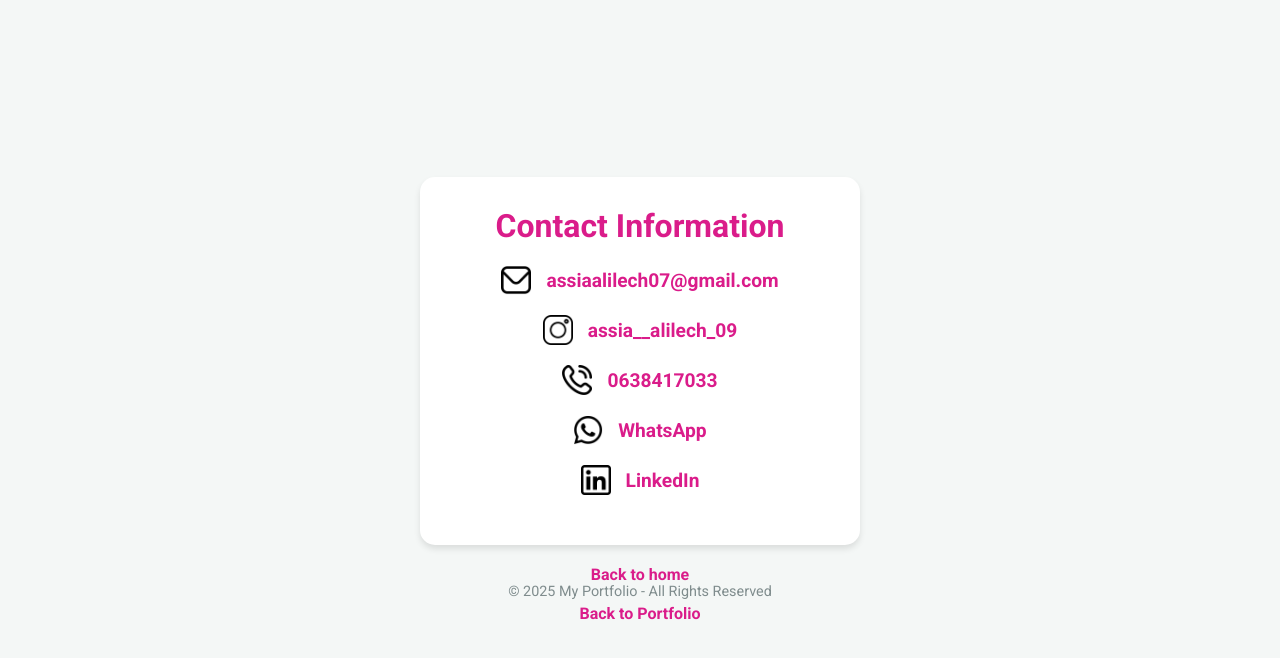
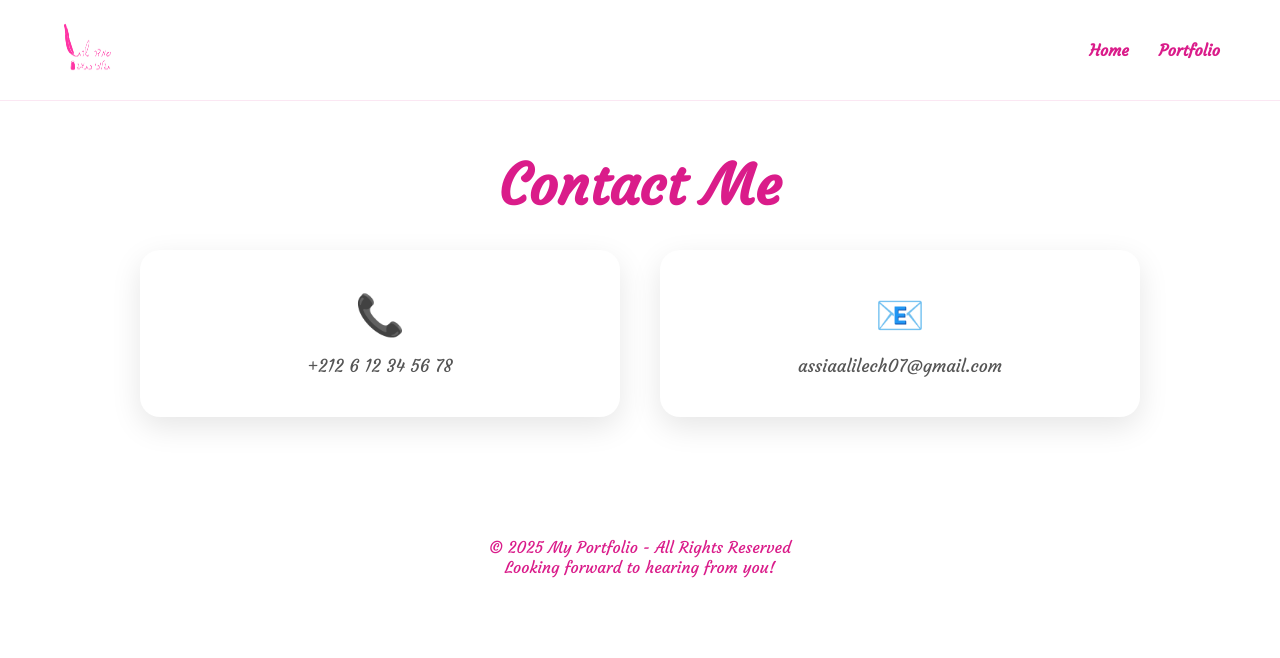
Before and after one commit to alilechassia/Assia-portfolio, a plain HTML site: page contact.html in a window 1280 px wide. Drawn offline with Linux system fonts and the light colour scheme.

Commit message:
Update contact.html

```diff
--- a/contact.html
+++ b/contact.html
@@ -1,160 +1,162 @@
 <!DOCTYPE html>
 <html lang="en">
 <head>
-    <meta charset="UTF-8">
-    <meta name="viewport" content="width=device-width, initial-scale=1.0">
-    <link rel="shortcut icon" href="img/logo.webp"/>
-    <title>Contact Information</title>
+  <meta charset="UTF-8" />
+  <meta name="viewport" content="width=device-width, initial-scale=1.0" />
+  <link rel="shortcut icon" href="img/logo.webp" />
+  <title>Contact - Modern Portfolio</title>
   <style>
-        @import url('https://fonts.googleapis.com/css2?family=Roboto:wght@400;700&display=swap');
+    @import url('https://fonts.googleapis.com/css2?family=Anton&family=Courgette&display=swap');
 
-        /* Global Styles */
-        body {
-            background-color: #f4f7f6; /* Soft light gray */
-            font-family: 'Roboto', sans-serif;
+    * {
       margin: 0;
       padding: 0;
+      box-sizing: border-box;
+    }
+
+    body {
+      background-color: #fff;
+      font-family: 'Courgette', cursive;
+    }
+
+    .header {
+      position: fixed;
+      top: 0;
+      left: 0;
+      right: 0;
+      background: #fff;
+      border-bottom: 1px solid rgba(218, 28, 138, 0.1);
+      padding: 20px 0;
+      z-index: 1000;
+    }
+
+    .header-content {
+      max-width: 1200px;
+      margin: 0 auto;
+      padding: 0 20px;
       display: flex;
-            flex-direction: column;
+      justify-content: space-between;
       align-items: center;
-            justify-content: center;
-            min-height: 100vh;
+    }
+
+    .logo {
+      width: 60px;
+      height: 60px;
+      border-radius: 15px;
+    }
+
+    .nav-links {
+      display: flex;
+      gap: 30px;
+    }
+
+    .nav-links a {
+      color: rgb(218, 28, 138);
+      text-decoration: none;
+      font-weight: 600;
+      position: relative;
+    }
+
+    .nav-links a::after {
+      content: '';
+      position: absolute;
+      bottom: -5px;
+      left: 0;
+      width: 0;
+      height: 2px;
+      background: rgb(218, 28, 138);
+      transition: width 0.3s ease;
+    }
+
+    .nav-links a:hover::after {
+      width: 100%;
+    }
+
+    .contact {
+      padding: 150px 20px 80px;
       text-align: center;
     }
 
-        .container {
-            background-color: #fff; /* White card */
-            padding: 30px 20px;
-            border-radius: 15px;
-            box-shadow: 0 4px 6px rgba(0, 0, 0, 0.1); /* Subtle shadow */
-            width: 90%;
-            max-width: 400px;
+    .section-title {
+      font-size: clamp(2.5rem, 5vw, 3.5rem);
+      color: rgb(218, 28, 138);
+      margin-bottom: 30px;
+      font-weight: 700;
     }
 
-        .header {
-            font-size: 2rem;
-            color: rgb(218, 28, 138); /* Pink */
-            margin-bottom: 20px;
-            font-weight: bold;
+    .contact-grid {
+      display: flex;
+      justify-content: center;
+      gap: 40px;
+      flex-wrap: wrap;
+      max-width: 1000px;
+      margin: 0 auto;
     }
 
-        .contact-item {
-            margin: 20px 0;
-            display: flex;
-            align-items: center;
-            justify-content: center;
-            gap: 15px;
+    .contact-card {
+      background: white;
+      padding: 40px;
+      border-radius: 20px;
+      box-shadow: 0 10px 30px rgba(0, 0, 0, 0.1);
+      flex: 1 1 300px;
+      transition: transform 0.3s ease;
     }
 
-        .contact-item img {
-            width: 30px;
-            height: 30px;
+    .contact-card:hover {
+      transform: translateY(-5px);
+      box-shadow: 0 20px 40px rgba(218, 28, 138, 0.15);
     }
 
-        .contact-item a {
-            color: rgb(218, 28, 138); /* Pink */
-            font-size: 1.2rem;
-            font-weight: bold;
-            text-decoration: none;
+    .contact-icon {
+      font-size: 2.5rem;
+      color: rgb(218, 28, 138);
+      margin-bottom: 15px;
     }
 
-        .contact-item a:hover {
-            color: rgb(218, 28, 138); /* Darker pink */
-            text-decoration: underline;
+    .contact-info {
+      font-size: 1.1rem;
+      color: #555;
+      font-weight: 500;
     }
 
-        .back-link {
-            display: inline-block;
-            color: rgb(218, 28, 138); /* Pink */
-            font-size: 1rem;
-            font-weight: bold;
-            text-decoration: none;
-            transition: color 0.3s ease;
-            margin-top: 20px; /* Adjusted margin */
-        }
-
-        .back-link:hover {
-            text-decoration: underline;
-        }
-
-        footer {
-            font-size: 0.9rem;
-            color: #7f8c8d; /* Subtle gray for footer text */
-            position: absolute;
-            left: 50%;
-            transform: translateX(-50%);
-            bottom: 200px; /* Adjusted footer position */
-        }
-        @media (max-width: 768px) {
-            .container {
-                width: 80%;
-            }
-            .contact-item img {
-                width: 25px;
-                height: 25px;
-            }
-
-            .contact-item a {
-                font-size: 1rem;
-            }
-
-            footer {
-                font-size: 0.8rem;
-            }
-        }
-        @media (max-width: 480px) {
-            .container {
-                width: 90%;
-            }
-
-            .contact-item img {
-                width: 20px;
-                height: 20px;
-            }
-
-            .contact-item a {
-                font-size: 0.8rem;
-            }
-
-            footer {
-                font-size: 0.7rem;
-                margin-bottom: -30px;
-            }
+    .footer {
+      background: white;
+      color: rgb(218, 28, 138);
+      text-align: center;
+      padding: 40px 20px;
     }
   </style>
 </head>
 <body>
-    <div class="container">
-        <div class="header">Contact Information</div>
-        <div class="contact-item">
-            <img src="img/email.png" alt="Email Icon">
-            <a href="mailto:assiaalilech07@gmail.com" id="email">assiaalilech07@gmail.com</a>
+  <header class="header">
+    <div class="header-content">
+      <img src="img/logo.webp" alt="Logo" class="logo" />
+      <nav class="nav-links">
+        <a href="index.html">Home</a>
+        <a href="portfolio.html">Portfolio</a>
+      </nav>
     </div>
-        <div class="contact-item">
-            <img src="img/instagram.png" alt="Instagram Icon">
-            <a href="https://www.instagram.com/assia__alilech_09" id="instagram">assia__alilech_09</a>
+  </header>
+
+  <section class="contact">
+    <h2 class="section-title">Contact Me</h2>
+    <div class="contact-grid">
+      <div class="contact-card">
+        <div class="contact-icon">📞</div>
+        <div class="contact-info">+212 6 12 34 56 78</div>
       </div>
-        <div class="contact-item">
-            <img src="img/phone-call.png" alt="Phone Icon">
-            <a href="tel:+212638417033" id="phone-call">0638417033</a>
-        </div>
-         <div class="contact-item">
-            <img src="img/whatsapp (1).png" alt="WhatsApp Icon">
-            <a href="https://wa.me/212638417033" id="whatsapp">WhatsApp</a>
-        </div>
-        <div class="contact-item">
-            <img src="img/linkedin.png" alt="LinkedIn Icon">
-            <a href="https://www.linkedin.com/in/Assia Alilech" id="linkedin">LinkedIn</a>
+      <div class="contact-card">
+        <div class="contact-icon">📧</div>
+        <div class="contact-info">assiaalilech07@gmail.com</div>
       </div>
     </div>
+  </section>
 
-    <!-- Back to home link -->
-    <a href="index.html" class="back-link">Back to home</a>
-    <a href="portfolio.html" class="back-link">Back to Portfolio</a>
-
-    <!-- Footer -->
-    <footer>
-        &copy; 2025 My Portfolio - All Rights Reserved
+  <footer class="footer">
+    <div class="footer-content">
+      <p>&copy; 2025 My Portfolio - All Rights Reserved</p>
+      <p>Looking forward to hearing from you!</p>
+    </div>
   </footer>
 </body>
 </html>
```
Lines whose indentation alone changed are shown as unchanged.
